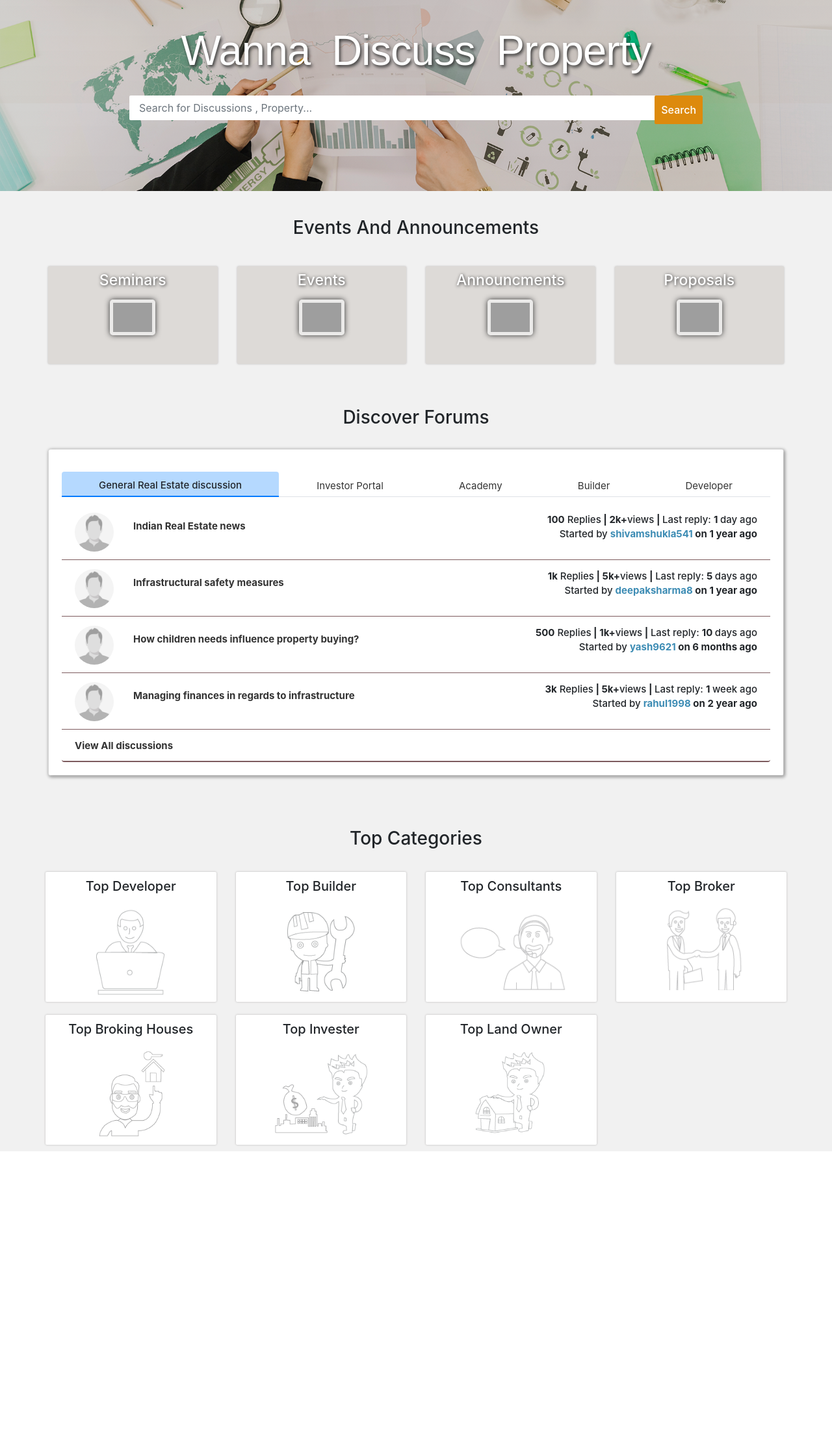
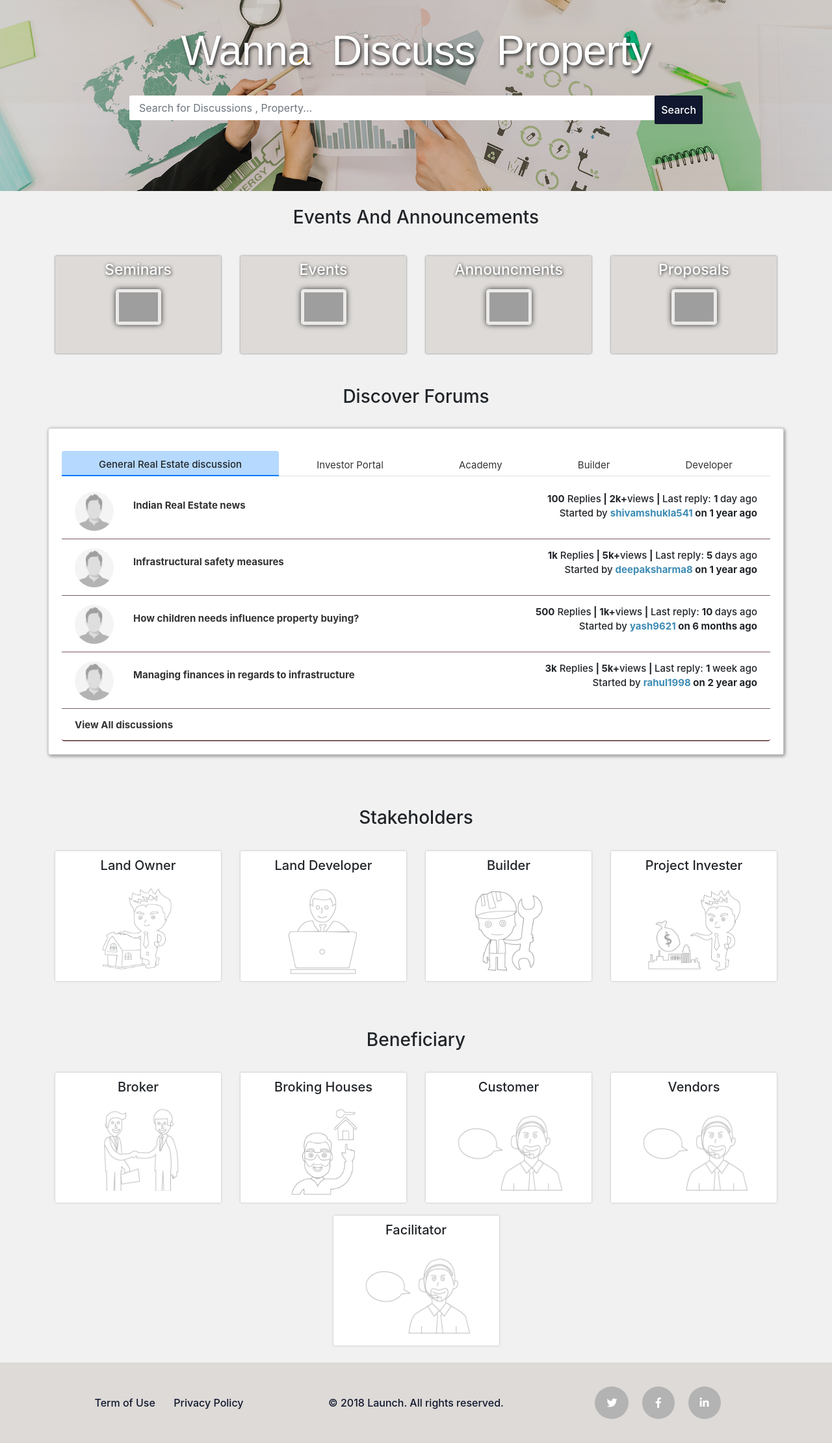
Before and after one commit to deeps8/rme_community, a PHP site: page / in a window 1280 px wide. Shown: the part 58-2279 px from the top of the page at 65% size. Before the commit the page ends 1830 px from the top, so only its background shows below. Run offline with PHP 8.4, Linux system fonts and the light colour scheme; some libraries are stand-ins or nearby versions; grey boxes are pictures that could not be loaded.

Commit message:
updates 4(index.html)

```diff
--- a/css/Navs.css
+++ b/css/Navs.css
@@ -66,11 +66,12 @@
     position: fixed;
     top: 0;
     z-index: 200;
-/*    width: 100%;*/
+    width:;
     left: 0
 }
 #main{
-  margin-top: 52px;
+ /* margin-top: 52px;*/
+  margin: 52px auto auto auto;
 }
 .discuss-list li:hover{
   background-color: #b5d9ff !important;
--- a/css/carousel.css
+++ b/css/carousel.css
@@ -73,14 +73,14 @@
     height: 150px;
     background-color: #dddad7;
     border-radius: 2px;
-    box-shadow:0px 0px 3px #b6b3b3;
+    box-shadow:0px 0px 3px #6e6e6e;
     transition: all .2s ease-in-out;
     cursor: pointer;
     text-align: center;
     margin:10px 0;
 }
 .events:hover{
-    box-shadow: 0px 0px 15px #b6b3b3;
+    box-shadow:0px 0px 15px #6e6e6e;
     transition: 0.5s;
     transform: scale(1.09);
 }
--- a/css/lowerBar.css
+++ b/css/lowerBar.css
@@ -55,6 +55,37 @@
 .nextButton{
     right: 10px;
 }
+.footer{
+	background: #dddad7;
+    padding: 50px 0;
+}
+.terms , .copyright , .social{
+	text-align: center !important;
+}
+.terms a{
+	color: #10172e !important;
+	font-weight: 500;
+}
+.terms a:hover{
+	text-decoration:underline !important;
+	color: #0da4dd !important;
+}
+.copyright{
+	color: #10172e;
+    font-weight: 500;
+}
+.social-btn{
+	padding: 15px 18px;
+    background: #b3b3b3;
+    border-radius: 100%;
+}
+.social a:hover{
+	background-color: #0da4dd;
+	color: !important;
+}
+.fb{
+	padding: 15px 21px;
+}
 @media(max-width:576px)
 {
 	.col-sm-3 ,.col-sm-4{
--- a/css/searchbar.css
+++ b/css/searchbar.css
@@ -83,7 +83,7 @@ a{
     font-size: 20px;
 }
 .send-src-btn{
-	background-color: #dd8a0d !important;
+	background-color:#10172e !important;
     font-weight: 500 !important;
     color: white !important;
     top: 0 !important;
@@ -92,7 +92,7 @@ a{
     border:0 !important;
 }
 .modal-width {
-	max-width: 65%;
+	max-width: 65% !important;
 }
 .src-resp{
 	display: none;
@@ -105,6 +105,12 @@ a{
 }
 #open-src{
 	display: none;
+}
+#first-sec{
+	height: 300px;
+}
+.dropdown-item:hover{
+	color: #0da4dd !important;
 }
 @media only screen and (max-width: 768px){
 	.navbar , .ask-prop{
@@ -119,6 +125,9 @@ a{
 }
 
 @media only screen and (max-width:425px){
+	#first-sec{
+		height: 390px;
+	}
 	.sm-display{
 		display: none;
 	}
--- a/index.html
+++ b/index.html
@@ -19,23 +19,6 @@
   <script src="https://cdn.ckeditor.com/ckeditor5/10.1.0/classic/ckeditor.js"></script>
 
   <meta name="viewport" content="width=device-width, initial-scale=1">
-
-<!-- <link rel="stylesheet" href="https://maxcdn.bootstrapcdn.com/bootstrap/3.3.7/css/bootstrap.min.css">
-  <script src="https://ajax.googleapis.com/ajax/libs/jquery/3.3.1/jquery.min.js"></script>
-  <script src="https://maxcdn.bootstrapcdn.com/bootstrap/3.3.7/js/bootstrap.min.js"></script> -->
-
-
-
-
-<style type="text/css">
-    #editor{max-height: 300px;}
-    .social{background-color: #3b5998;}
-    .social1{background-color: #4285f4;}
-    .social-btn{font-size: 1.17em ;color: white; }
-    .login-btn{background: #fd5c5b; color :white;border: 1px solid #fb3736;}
-    .login-btn:hover{background:#de2322; }
-  </style>
-
 </head>
 <body>
         <div class="modal fade" id="myModal">
@@ -112,14 +95,7 @@
 
                 <li class="">
 
-                    <a href="#homeSubmenu" data-toggle="collapse" aria-expanded="false" class="dropdown-toggle">Start Discussion</a>
-                    <ul class="collapse list-unstyled" id="homeSubmenu">
-
-                        <li>
-                            <a href="#" data-toggle="modal" data-target="#myModal">- Create Post</a>
-                        </li>
-
-                    </ul>
+                    <a href="#homeSubmenu"  data-toggle="modal" data-target="#myModal">Start Discussion</a>
                 </li>
                 <li class="">
                             <a href="myCommunity.html">My Commmnity</a>
@@ -130,6 +106,9 @@
                     <a href="#pageSubmenu" data-toggle="collapse" aria-expanded="false" class="dropdown-toggle">Browse Community</a>
                     <ul class="collapse list-unstyled" id="pageSubmenu">
                         <li>
+                            <a href="#">- Developer</a>
+                        </li>
+                         <li>
                             <a href="#">- Builder</a>
                         </li>
                         <li>
@@ -157,7 +136,7 @@
                             <a href="#">My Account</a>
                         </li>
                         <li>
-                        <p class="other">Others</p>
+                        <p class="other"></p>
                         </li>
                          <li class="">
                             <a href="#">FAQ</a>
@@ -171,7 +150,7 @@
   </div>
 <!-- sidebar ends here -->
 <div id="main">
-  <div class="container-fluid nav-fluid" style="height: 300px;">
+  <div class="container-fluid nav-fluid" id="first-sec">
     <!-- navbar with search section -->
     <nav class="navbar navbar-expand-lg navbar-light bg-transparent" id="fixed-nav">
         <i id="openbutton" class="fas fa-bars" style="font-size: 25px;" onclick="openNav()"></i>
@@ -196,9 +175,14 @@
               Browse Community
             </span>
             <div class="dropdown-menu" aria-labelledby="community">
-              <a class="dropdown-item" href="">com-1</a>
-              <a class="dropdown-item" href="">com-2</a>
-              <a class="dropdown-item" href="">com-3</a>
+              <a class="dropdown-item" href="">Developer</a>
+              <a class="dropdown-item" href="">Builder</a>
+              <a class="dropdown-item" href="">Broker</a>
+              <a class="dropdown-item" href="">Land Owner</a>
+              <a class="dropdown-item" href="">Human Resource</a>
+              <a class="dropdown-item" href="">Consultant</a>
+              <a class="dropdown-item" href="">End User</a>
+              <a class="dropdown-item" href="">Digital Marketing</a>
             </div>
           </div>
             </li>
@@ -267,28 +251,28 @@
 </script>
 
 <!-- events and annoucments -->
-<div class="container p-1 pt-3 pb-3">
+<div class="container">
   <h3 class="text-center p-4">Events And Announcements</h3>
   <div class="row">
-    <div class="col-md-3 ">
+    <div class="col-md-3 col-sm-12 ">
       <div class="events" >
         <h5 class="text-center p-2">Seminars</h5>
         <p><img src="https://png.icons8.com/dusk/50/000000/presentation.png"></p>
       </div>
     </div>
-    <div class="col-md-3 ">
+    <div class="col-md-3 col-sm-12 ">
       <div class="events">
         <h5 class="text-center p-2">Events</h5>
         <p><img src="https://png.icons8.com/dusk/80/000000/overtime.png"></p>
       </div>
     </div>
-    <div class="col-md-3 ">
+    <div class="col-md-3 col-sm-12 ">
       <div class="events">
         <h5 class="text-center p-2">Announcments</h5>
         <p><img src="https://png.icons8.com/dusk/50/000000/presentation.png"></p>
       </div>
     </div>
-    <div class="col-md-3 ">
+    <div class="col-md-3 col-sm-12 ">
       <div class="events">
         <h5 class="text-center p-2">Proposals</h5>
         <p><img src="https://png.icons8.com/dusk/80/000000/training.png"></p>
@@ -647,63 +631,94 @@
 
 <!--------------------------------------------FORUM------------------------ -->
 <!-- top developers section starts here  -->
-<div>
-<div class="top-category container p-md-0 p-1 mb-3">
-  <h3 class="text-center p-3">Top Categories</h3>
+<div class="top-category container mb-3">
+  <div class="stackholder">
+  <h3 class="text-center p-3">Stakeholders</h3>
   <div class="row">
     <div class="col-md-3">
       <div class="container categories">
-        <h5 class="text-center">Top Developer</h5>
+        <h5 class="text-center">Land Owner</h5>
+        <img src="img/land-owner.png" class="" alt="broker" style="height: 135px; width: 135px;" >
+      </div>
+    </div>
+    <div class="col-md-3">
+      <div class="container categories">
+        <h5 class="text-center">Land Developer</h5>
         <img src="img/developer.png" class="" alt="Developer" >
       </div>
     </div>
     <div class="col-md-3">
       <div class="container categories">
-        <h5 class="text-center">Top Builder</h5>
+        <h5 class="text-center">Builder</h5>
         <img src="img/builder.png" class="" alt="broker" >
+      </div>
+    </div>
+
+    <div class="col-md-3">
+      <div class="container categories">
+        <h5 class="text-center">Project Invester</h5>
+        <img src="img/invester.png" class="" alt="broker" style="height: 138px;width: 160px;">
+      </div>
+    </div>
+
+  </div>
+</div>
+  <div class="mt-5 beneficiary">
+  <h3 class="text-center p-3">Beneficiary</h3>
+  <div class="row">
+
+   <div class="col-md-3">
+      <div class="container categories">
+        <h5 class="text-center">Broker</h5>
+        <img src="img/broker.png" class="" alt="broker" style="height: 130px; width: 130px;" >
       </div>
     </div>
     <div class="col-md-3">
       <div class="container categories">
-        <h5 class="text-center">Top Consultants</h5>
+        <h5 class="text-center">Broking Houses</h5>
+        <img src="img/broking-house.png" class="" alt="broker" >
+      </div>
+    </div>
+    <div class="col-md-3">
+      <div class="container categories">
+        <h5 class="text-center">Customer</h5>
         <img src="img/consultant.png" class="" alt="broker" style="height: 150px; width: 175px;">
       </div>
     </div>
     <div class="col-md-3">
       <div class="container categories">
-        <h5 class="text-center">Top Broker</h5>
-        <img src="img/broker.png" class="" alt="broker" style="height: 130px; width: 130px;" >
+        <h5 class="text-center">Vendors</h5>
+        <img src="img/consultant.png" class="" alt="broker" style="height: 150px; width: 175px;">
+      </div>
+    </div>
+    <div class="col-md-3 m-auto">
+      <div class="container categories">
+        <h5 class="text-center">Facilitator</h5>
+        <img src="img/consultant.png" class="" alt="broker" style="height: 150px; width: 175px;">
       </div>
     </div>
   </div>
-  <div class="row">
-    <div class="col-md-3">
-      <div class="container categories">
-        <h5 class="text-center">Top Broking Houses</h5>
-        <img src="img/broking-house.png" class="" alt="broker" >
-      </div>
-    </div>
-    <!-- <div class="col-md-3">
-      <div class="container categories">
-        <h5 class="text-center">Top idk</h5>
-        <img src="img/invester.jpg" class="" alt="broker" style="position: absolute;bottom: 0;right: 0">
-      </div>
-    </div> -->
-    <div class="col-md-3">
-      <div class="container categories">
-        <h5 class="text-center">Top Invester</h5>
-        <img src="img/invester.png" class="" alt="broker" style="height: 138px;width: 160px;">
-      </div>
-    </div>
-    <div class="col-md-3">
-      <div class="container categories">
-        <h5 class="text-center">Top Land Owner</h5>
-        <img src="img/land-owner.png" class="" alt="broker" style="height: 135px; width: 135px;" >
-      </div>
-    </div>
   </div>
 </div>
 </div>
+
+<div class="footer">
+  <div class="container">
+  <div class="row">
+    <div class="col-md-4 col-lg-4 col-sm-12 terms">
+      <a href="" class="mr-4">Term of Use</a>
+      <a href="">Privacy Policy</a>
+    </div>
+    <div class="col-md-4 col-lg-4 col-sm-12 copyright">
+      <span >© 2018 Launch. All rights reserved.</span>
+    </div>
+    <div class="col-md-4 col-lg-4 col-sm-12 social ">
+      <a href="" class="mr-3 social-btn twitter"><i class="fab fa-twitter"></i></a>
+      <a href="" class="mr-3 social-btn fb"><i class="fab fa-facebook-f"></i></a>
+      <a href="" class="mr-3 social-btn ln"><i class="fab fa-linkedin-in"></i></a>
+    </div>
+  </div>
+  </div>
 
 
 
```
Also changed, not shown: myCommunity.html (+125 -29 lines), singlediscussion.html (+116 -21 lines).
